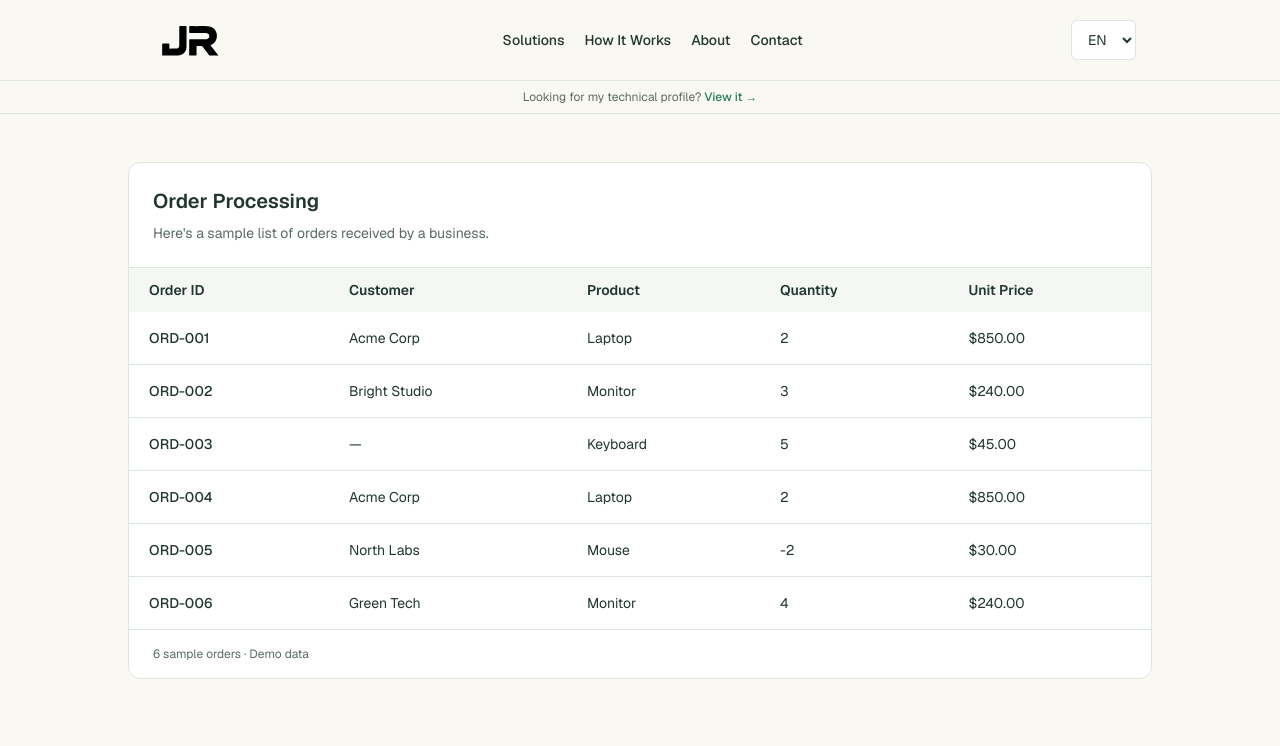
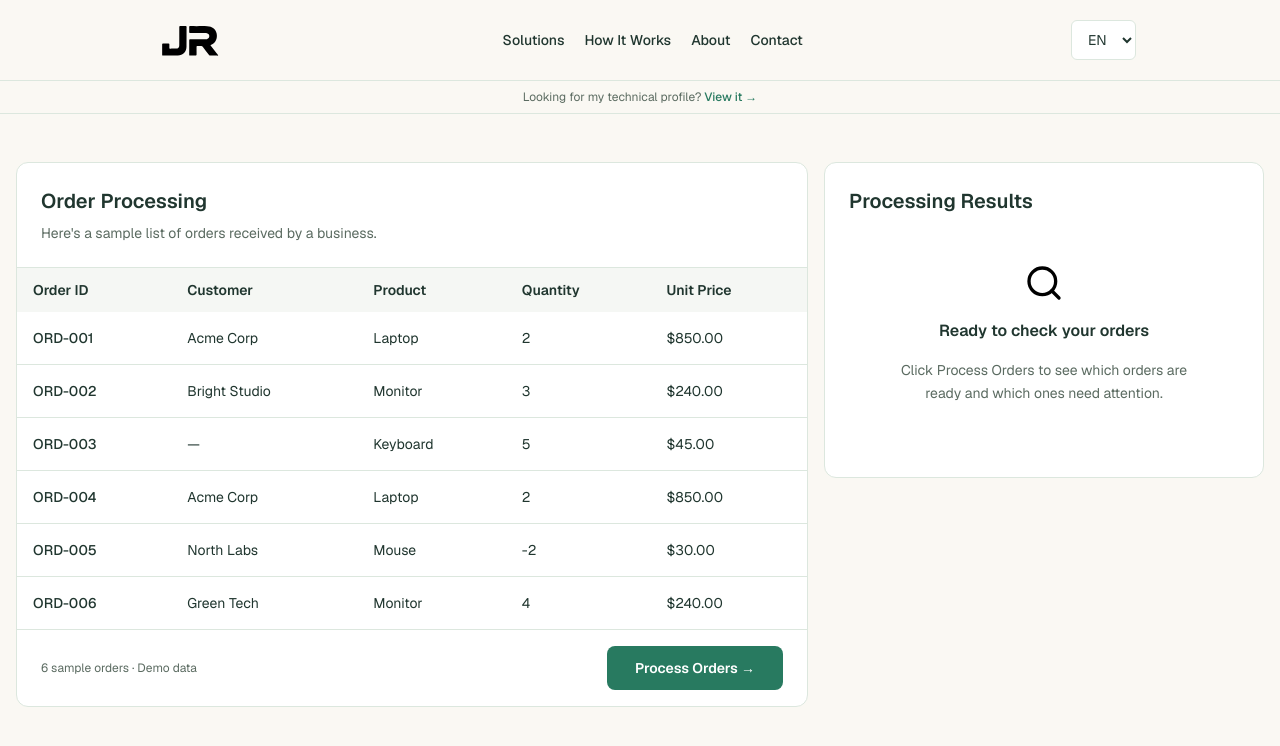
Before and after one commit to juan7792/jrodriguez-dev, a Next.js app: page /en/business/demos/automation in a window 1280 px wide. Shown: the top 746 px of the page. Built offline with nearby package versions, Linux system fonts and the light colour scheme.

Commit message:
demos: implementing automation demo with delayed response

```diff
--- a/src/components/business/demos/AutomationDemo.tsx
+++ b/src/components/business/demos/AutomationDemo.tsx
@@ -1,5 +1,9 @@
 
 "use client";
+
+import { useEffect, useState } from "react";
+import Image from "next/image";
+import { useTranslations } from "next-intl";
 
 type Order = {
   id: string;
@@ -10,115 +14,290 @@ type Order = {
 };
 
 const orders: Order[] = [
-  {
-    id: "ORD-001",
-    customer: "Acme Corp",
-    product: "Laptop",
-    quantity: 2,
-    unitPrice: 850,
-  },
-  {
-    id: "ORD-002",
-    customer: "Bright Studio",
-    product: "Monitor",
-    quantity: 3,
-    unitPrice: 240,
-  },
-  {
-    id: "ORD-003",
-    customer: "",
-    product: "Keyboard",
-    quantity: 5,
-    unitPrice: 45,
-  },
-  {
-    id: "ORD-004",
-    customer: "Acme Corp",
-    product: "Laptop",
-    quantity: 2,
-    unitPrice: 850,
-  },
-  {
-    id: "ORD-005",
-    customer: "North Labs",
-    product: "Mouse",
-    quantity: -2,
-    unitPrice: 30,
-  },
-  {
-    id: "ORD-006",
-    customer: "Green Tech",
-    product: "Monitor",
-    quantity: 4,
-    unitPrice: 240,
-  },
+  { id: "ORD-001", customer: "Acme Corp", product: "Laptop", quantity: 2, unitPrice: 850 },
+  { id: "ORD-002", customer: "Bright Studio", product: "Monitor", quantity: 3, unitPrice: 240 },
+  { id: "ORD-003", customer: "", product: "Keyboard", quantity: 5, unitPrice: 45 },
+  { id: "ORD-004", customer: "Acme Corp", product: "Laptop", quantity: 2, unitPrice: 850 },
+  { id: "ORD-005", customer: "North Labs", product: "Mouse", quantity: -2, unitPrice: 30 },
+  { id: "ORD-006", customer: "Green Tech", product: "Monitor", quantity: 4, unitPrice: 240 },
 ];
 
+function getOrderIssues(order: Order) {
+  const issues: Array<"missingCustomer" | "invalidQuantity"> = [];
+
+  if (!order.customer.trim()) {
+    issues.push("missingCustomer");
+  }
+
+  if (!Number.isFinite(order.quantity) || order.quantity <= 0) {
+    issues.push("invalidQuantity");
+  }
+
+  return issues;
+}
+
 export default function AutomationDemo() {
+  const t = useTranslations("BusinessAutomationDemo");
+  type ProcessingStatus = "idle" | "processing" | "completed";
+
+  const [status, setStatus] = useState<ProcessingStatus>("idle");
+
+  const processed = status === "completed";
+
+  useEffect(() => {
+    if (status !== "processing") return;
+
+    const timer = window.setTimeout(() => {
+      setStatus("completed");
+    }, 1000);
+
+    return () => window.clearTimeout(timer);
+  }, [status]);
+
+  function handleProcess() {
+    if (status === "completed") {
+      setStatus("idle");
+    } else if (status === "idle") {
+      setStatus("processing");
+    }
+  }
+
+  const results = orders.map((order) => ({
+    order,
+    issues: getOrderIssues(order),
+  }));
+
+  const readyCount = results.filter(
+    (result) => result.issues.length === 0
+  ).length;
+
+  const attentionCount = orders.length - readyCount;
+
   return (
     <main className="business-theme min-h-screen bg-[#FAF8F3] px-4 py-12">
-      <div className="mx-auto max-w-5xl">
-        <div className="overflow-hidden rounded-xl border border-[#DCE7DE] bg-white">
+      <div className="mx-auto max-w-7xl">
+
+        {/* Desktop: table and results side by side */}
+        <div className="grid grid-cols-1 items-start gap-4 xl:grid-cols-[minmax(0,1.8fr)_minmax(0,1fr)]">
+
+          {/* Left panel: Orders */}
+          <div className="min-w-0 overflow-hidden rounded-xl border border-[#DCE7DE] bg-white">
+
             {/* Header */}
             <div className="border-b border-[#DCE7DE] p-6">
-                <h2 className="text-xl font-semibold text-[#20362F]">
-                Order Processing
-                </h2>
+              <h1 className="text-xl font-semibold text-[#20362F]">
+                {t("title")}
+              </h1>
 
               <p className="mt-2 text-sm text-[#5B6B61]">
-                Here's a sample list of orders received by a business.
+                {t("description")}
               </p>
             </div>
 
-            {/* Table */}
+            {/* Orders table */}
             <div className="overflow-x-auto">
               <table className="w-full text-left text-sm">
                 <thead className="bg-[#F5F7F4] text-[#20362F]">
                   <tr>
-                    <th className="px-5 py-3 font-semibold">Order ID</th>
-                    <th className="px-5 py-3 font-semibold">Customer</th>
-                    <th className="px-5 py-3 font-semibold">Product</th>
-                    <th className="px-5 py-3 font-semibold">Quantity</th>
-                    <th className="px-5 py-3 font-semibold">Unit Price</th>
+                    <th className="whitespace-nowrap px-4 py-3 font-semibold">
+                      {t("orderId")}
+                    </th>
+                    <th className="px-4 py-3 font-semibold">
+                      {t("customer")}
+                    </th>
+                    <th className="px-4 py-3 font-semibold">
+                      {t("product")}
+                    </th>
+                    <th className="px-4 py-3 font-semibold">
+                      {t("quantity")}
+                    </th>
+                    <th className="whitespace-nowrap px-4 py-3 font-semibold">
+                      {t("unitPrice")}
+                    </th>
+                    {processed && (
+                      <th className="px-4 py-3 font-semibold">
+                        {t("status")}
+                      </th>
+                    )}
                   </tr>
                 </thead>
 
                 <tbody className="divide-y divide-[#DCE7DE]">
-                    {orders.map((order) => (
+                  {results.map(({ order, issues }) => (
                     <tr
                       key={order.id}
                       className="text-[#20362F] transition-colors hover:bg-[#FAF8F3]"
                     >
-                        <td className="whitespace-nowrap px-5 py-4 font-medium">
+                      <td className="whitespace-nowrap px-4 py-4 font-medium">
                         {order.id}
                       </td>
 
-                        <td className="px-5 py-4">
+                      <td className="px-4 py-4">
                         {order.customer || "—"}
                       </td>
 
-                        <td className="px-5 py-4">
+                      <td className="px-4 py-4">
                         {order.product}
                       </td>
 
-                        <td className="px-5 py-4">
+                      <td className="px-4 py-4">
                         {order.quantity}
                       </td>
 
-                        <td className="whitespace-nowrap px-5 py-4">
+                      <td className="whitespace-nowrap px-4 py-4">
                         ${order.unitPrice.toFixed(2)}
                       </td>
+
+                      {processed && (
+                        <td className="whitespace-nowrap px-4 py-4">
+                          <span
+                            className={`rounded-full px-3 py-1 text-xs font-medium ${
+                              issues.length === 0
+                                ? "bg-[#E8F4EA] text-[#287A60]"
+                                : "bg-amber-50 text-amber-800"
+                            }`}
+                          >
+                            {issues.length === 0
+                              ? t("ready")
+                              : t("needsAttention")}
+                          </span>
+                        </td>
+                      )}
                     </tr>
                   ))}
                 </tbody>
               </table>
             </div>
 
-            {/* Footer */}
-            <div className="border-t border-[#DCE7DE] px-6 py-4">
+            {/* Processing controls */}
+            <div className="flex flex-wrap items-center justify-between gap-4 border-t border-[#DCE7DE] px-6 py-4">
               <p className="text-xs text-[#5B6B61]">
-                6 sample orders · Demo data
+                {t("sampleOrders", { count: orders.length })}
               </p>
+
+              <button
+                type="button"
+                onClick={handleProcess}
+                disabled={status === "processing"}
+                className="inline-flex min-h-11 w-44 cursor-pointer items-center justify-center gap-2 rounded-lg !bg-[#287A60] px-4 text-sm font-semibold !text-white transition-colors hover:!bg-[#20664E] disabled:cursor-wait disabled:opacity-80"
+              >
+                {status === "processing" && (
+                  <Image
+                    src="/icons/business/loader-circle.svg"
+                    alt=""
+                    width={18}
+                    height={18}
+                    className="animate-spin"
+                  />
+                )}
+
+                {status === "idle"
+                  ? `${t("process")} →`
+                  : status === "processing"
+                    ? t("processing")
+                    : t("reset")}
+              </button>
+            </div>
+          </div>
+
+          {/* Right panel: Processing Results */}
+          <div className="min-w-0 rounded-xl border border-[#DCE7DE] bg-white p-6">
+            <h2 className="text-xl font-semibold text-[#20362F]">
+              {t("resultsTitle")}
+            </h2>
+
+
+            {status === "completed" ? (
+              <>
+                {/* Summary */}
+                <div className="mt-5 grid grid-cols-2 gap-3">
+                  <div className="rounded-lg bg-[#E8F4EA] p-4">
+                    <p className="text-3xl font-bold text-[#287A60]">
+                      {readyCount}
+                    </p>
+                    <p className="mt-2 text-sm text-[#20362F]">
+                      {t("readyCount")}
+                    </p>
+                  </div>
+
+                  <div className="rounded-lg bg-amber-50 p-4">
+                    <p className="text-3xl font-bold text-amber-800">
+                      {attentionCount}
+                    </p>
+                    <p className="mt-2 text-sm text-[#20362F]">
+                      {t("attentionCount")}
+                    </p>
+                  </div>
+                </div>
+
+                <p className="mt-5 text-sm text-[#5B6B61]">
+                  {attentionCount > 0
+                    ? t("resultsDescription")
+                    : t("allReady")}
+                </p>
+
+                {attentionCount > 0 && (
+                  <div className="mt-4 space-y-3">
+                    {results
+                      .filter(({ issues }) => issues.length > 0)
+                      .map(({ order, issues }) => (
+                        <div
+                          key={order.id}
+                          className="rounded-lg border border-amber-200 bg-amber-50/50 p-4"
+                        >
+                          <p className="font-semibold text-[#20362F]">
+                            {order.id}
+                          </p>
+
+                          {issues.map((issue) => (
+                            <p
+                              key={issue}
+                              className="mt-1 text-sm text-[#5B6B61]"
+                            >
+                              {t(issue)}
+                            </p>
+                          ))}
+                        </div>
+                      ))}
+                  </div>
+                )}
+              </>
+            ) : status === "processing" ? (
+              <div
+                role="status"
+                className="flex flex-col items-center gap-4 py-12 text-center"
+              >
+                <Image
+                  src="/icons/business/loader-circle.svg"
+                  alt=""
+                  width={40}
+                  height={40}
+                  className="animate-spin"
+                />
+
+                <p className="text-sm font-medium text-[#20362F]">
+                  {t("processingMessage")}
+                </p>
+              </div>
+            ) : (
+              <div className="flex flex-col items-center gap-4 py-12 text-center">
+                <Image
+                  src="/icons/business/search.svg"
+                  alt=""
+                  width={40}
+                  height={40}
+                />
+
+                <p className="font-semibold text-[#20362F]">
+                  {t("readyToCheck")}
+                </p>
+
+                <p className="max-w-xs text-sm leading-relaxed text-[#5B6B61]">
+                  {t("initialInstructions")}
+                </p>
+              </div>
+            )}
+
           </div>
         </div>
       </div>
--- a/src/messages/business/en.json
+++ b/src/messages/business/en.json
@@ -96,5 +96,31 @@
     "email": "Email",
     "linkedin": "LinkedIn",
     "rights": "All rights reserved."
+  },
+  "BusinessAutomationDemo": {
+    "title": "Order Processing",
+    "description": "Here's a sample list of orders received by a business.",
+    "orderId": "Order ID",
+    "customer": "Customer",
+    "product": "Product",
+    "quantity": "Quantity",
+    "unitPrice": "Unit Price",
+    "status": "Status",
+    "process": "Process Orders",
+    "reset": "Reset Demo",
+    "ready": "Ready",
+    "needsAttention": "Needs attention",
+    "resultsTitle": "Processing Results",
+    "readyCount": "Orders ready",
+    "attentionCount": "Need attention",
+    "resultsDescription": "Some orders need a quick review before they can be processed.",
+    "allReady": "All orders are ready to process.",
+    "missingCustomer": "Customer name is missing",
+    "invalidQuantity": "Quantity must be greater than zero",
+    "sampleOrders": "{count} sample orders · Demo data",
+    "initialInstructions": "Click Process Orders to see which orders are ready and which ones need attention.",
+    "processing": "Processing...",
+    "processingMessage": "Checking your orders...",
+    "readyToCheck": "Ready to check your orders"
   }
 }
```
Also changed, not shown: public/icons/business/loader-circle.svg (added), public/icons/business/search.svg (added). Lines whose indentation alone changed are shown as unchanged.
